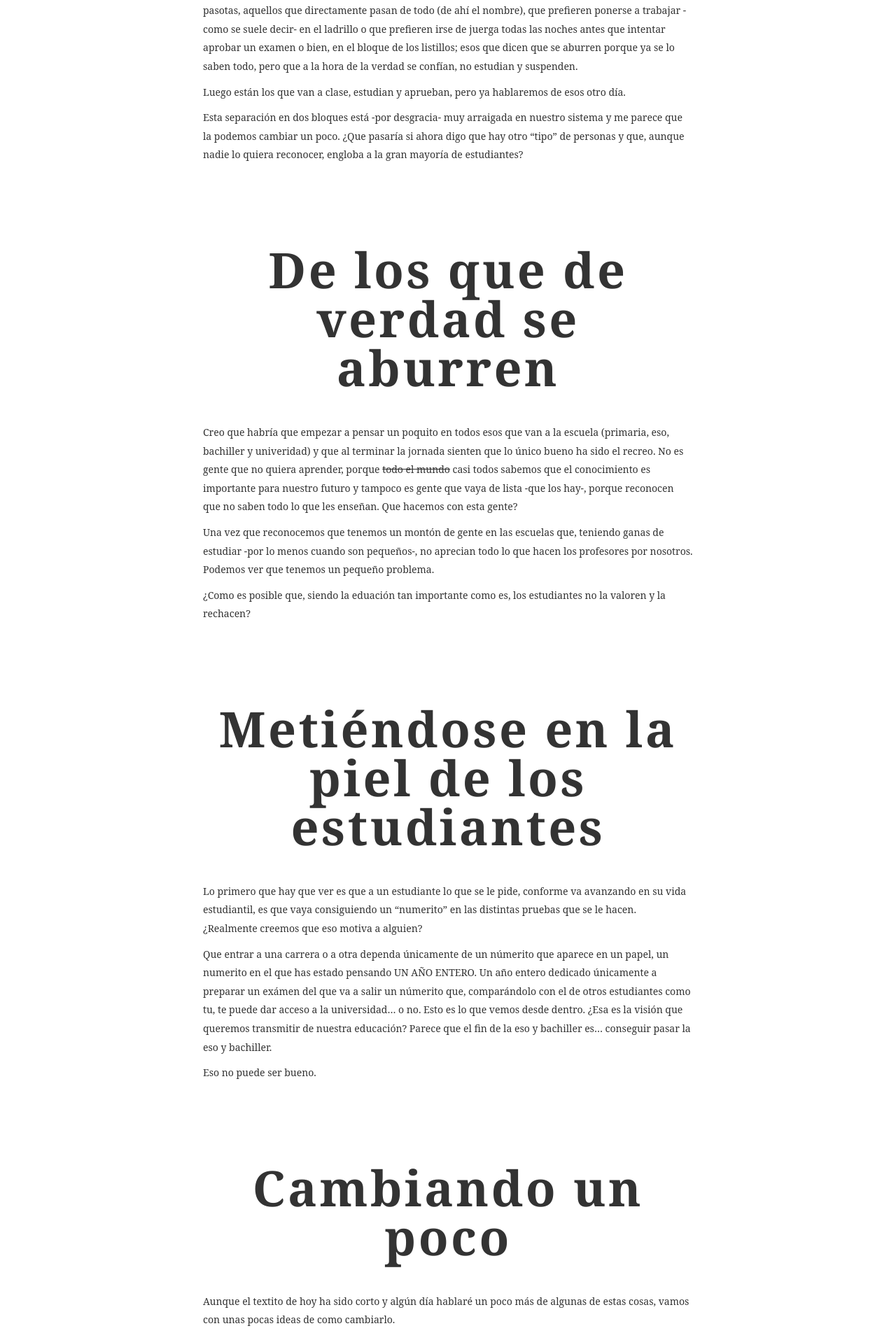
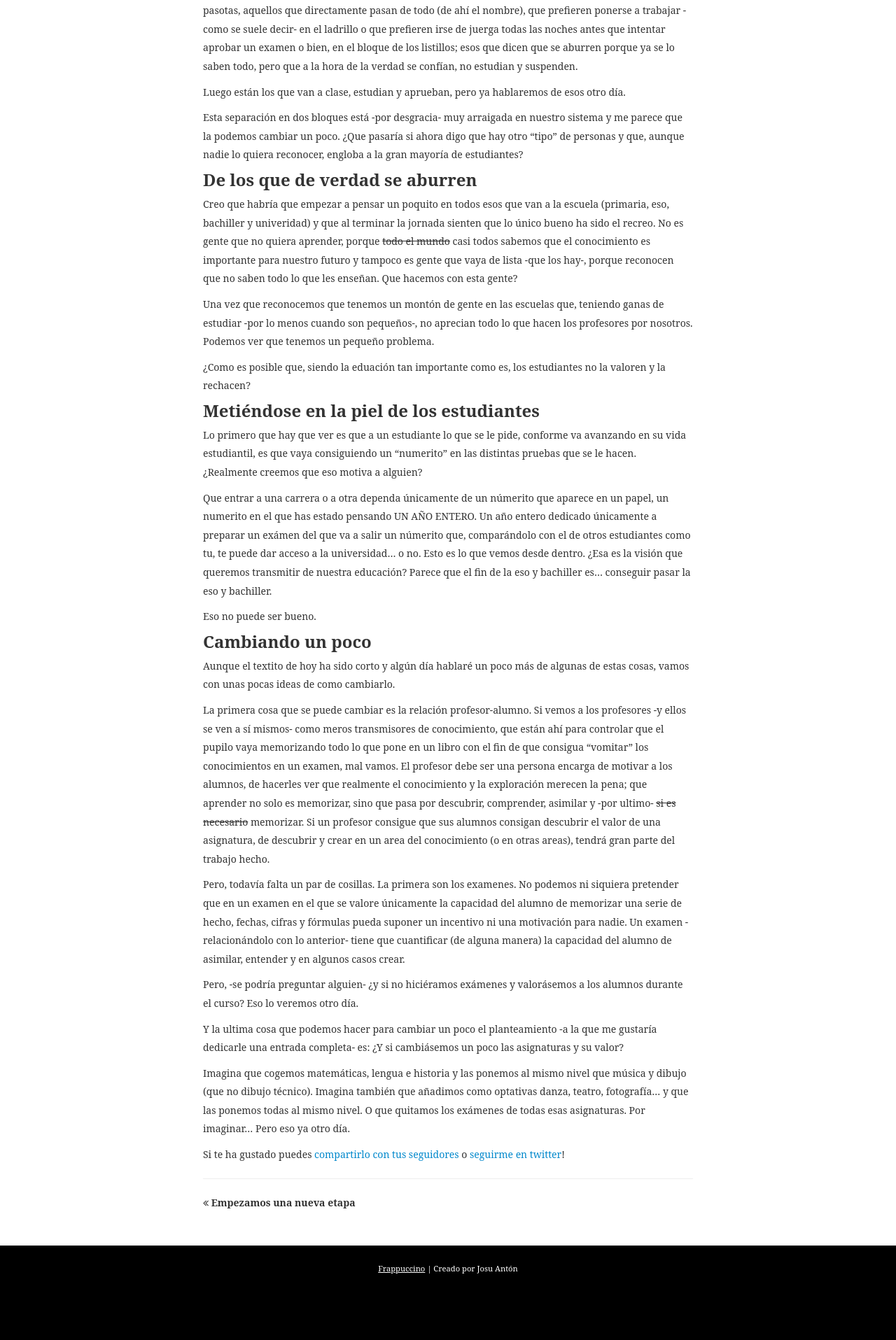
Before and after one commit to josuantonsanz/josuantonsanz.github.io, a Jekyll site: the page built from _posts/2014-12-2-ni-lo-uno.md, in a window 1280 px wide. Shown: the part 421-2336 px from the top of the page at 70% size. Built offline with Jekyll 4.4.1, drawn with Linux system fonts in a browser that asks for light colours; some web fonts are replaced; comment, search, counter and statistics services are not loaded; after the commit the page ends 2266 px from its top, so only the background shows below that.

```diff
--- a/_posts/2014-12-2-ni-lo-uno.md
+++ b/_posts/2014-12-2-ni-lo-uno.md
@@ -9,7 +9,7 @@ Luego están los que van a clase, estudian y aprueban, pero ya hablaremos de eso
 
 Esta separación en dos bloques está -por desgracia- muy arraigada en nuestro sistema y me parece que la podemos cambiar un poco. ¿Que pasaría si ahora digo que hay otro "tipo" de personas y que, aunque nadie lo quiera reconocer, engloba a la gran mayoría de estudiantes?
 
-## De los que de verdad se aburren
+### De los que de verdad se aburren
 
 Creo que habría que empezar a pensar un poquito en todos esos que van a la escuela (primaria, eso, bachiller y univeridad) y que al terminar la jornada sienten que lo único bueno ha sido el recreo. No es gente que no quiera aprender, porque ~~todo el mundo~~ casi todos sabemos que el conocimiento es importante para nuestro futuro y tampoco es gente que vaya de lista -que los hay-, porque reconocen que no saben todo lo que les enseñan. Que hacemos con esta gente?
 
@@ -17,7 +17,7 @@ Una vez que reconocemos que tenemos un montón de gente en las escuelas que, ten
 
 ¿Como es posible que, siendo la eduación tan importante como es, los estudiantes no la valoren y la rechacen?
 
-## Metiéndose en la piel de los estudiantes
+### Metiéndose en la piel de los estudiantes
 
 Lo primero que hay que ver es que a un estudiante lo que se le pide, conforme va avanzando en su vida estudiantil, es que vaya consiguiendo un "numerito" en las distintas pruebas que se le hacen. ¿Realmente creemos que eso motiva a alguien?
 
@@ -25,7 +25,7 @@ Que entrar a una carrera o a otra dependa únicamente de un númerito que aparec
 
 Eso no puede ser bueno.
 
-## Cambiando un poco
+### Cambiando un poco
 
 Aunque el textito de hoy ha sido corto y algún día hablaré un poco más de algunas de estas cosas, vamos con unas pocas ideas de como cambiarlo.
 
```
